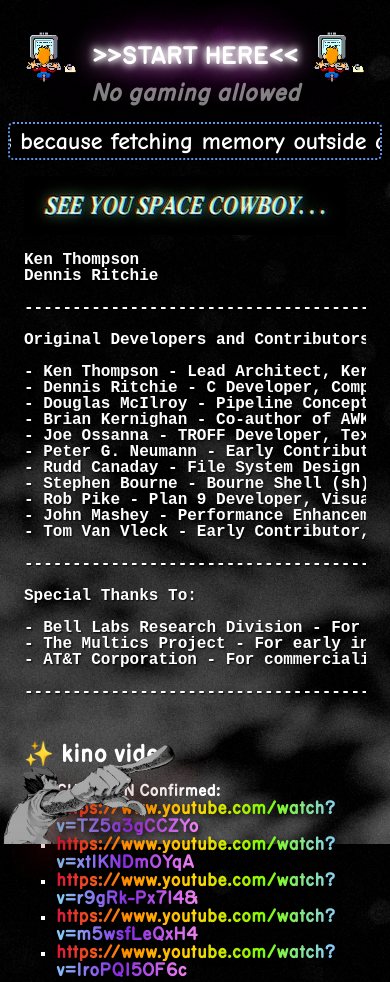
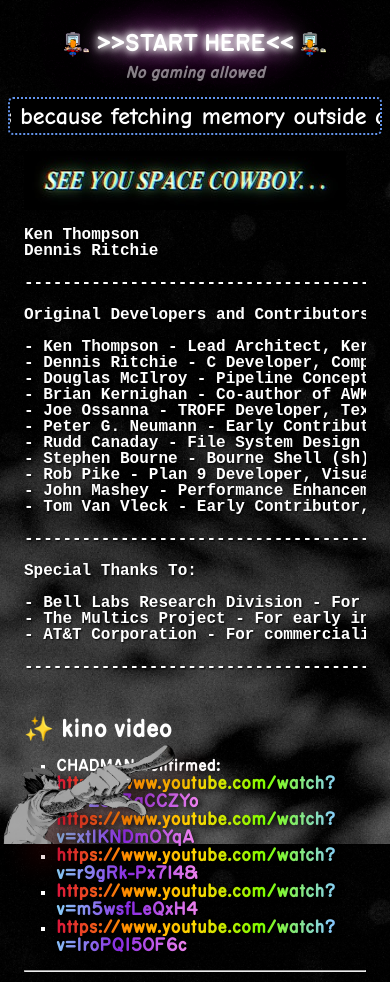
Before and after one commit to sachahjkl/grind-brother-grind, a plain HTML site: page index.html in a window 390 px wide. Shown: the top 982 px of the page. Drawn offline with Linux system fonts and the light colour scheme.

Commit message:
make it scale

```diff
--- a/index.html
+++ b/index.html
@@ -242,33 +242,65 @@
         }
       }
 
+      :root {
+        --main-font-size: 4rem;
+        --sub-font-size: 2rem;
+        --img-height: 100px;
+        --sub-margin: 0rem;
+        --title-gap: 3rem;
+      }
+
       #maintitle {
-        /* margin: 4rem auto 3rem auto; */
         z-index: 2;
         text-align: center;
         display: flex;
         align-items: center;
-        gap: 3rem;
+        gap: var(--title-gap);
         flex-wrap: wrap;
         justify-content: center;
+
+        font-size: var(--main-font-size);
       }
 
-      /* scale font size of title to fit screen */
-      @media screen and (min-width: 1000px) {
-        #maintitle {
-          font-size: clamp(1rem, 10vw, 4rem);
-        }
+      #maintitle img {
+        aspect-ratio: 1 / 1;
+        height: var(--img-height);
+      }
 
-        #maintitle img {
-          width: 100px;
-          height: 100px;
+      #subtitle {
+        text-align: center;
+        font-style: italic;
+        opacity: 0.5;
+        filter: drop-shadow(2px 2px 3px black);
+        font-size: var(--sub-font-size);
+        margin-block-start: var(--sub-margin);
+      }
+
+      @media screen and (max-width: 940px) {
+        :root {
+          --main-font-size: 3rem;
+          --sub-font-size: 1.5rem;
+          --img-height: 75px;
         }
       }
 
-      @media screen and (max-width: 1000px) {
-          #maintitle {
-            gap: 1rem;
-          font-size: clamp(1rem, 6vw, 2rem);
+      @media screen and (max-width: 720px) {
+        :root {
+          --main-font-size: 2rem;
+          --sub-font-size: 1rem;
+          --img-height: 25px;
+          --title-gap: 0.5rem;
+          --sub-margin: 0.5rem;
+        }
+      }
+
+            @media screen and (max-width: 400px) {
+        :root {
+          --main-font-size: 1.4rem;
+          --sub-font-size: 1rem;
+          --img-height: 25px;
+          --title-gap: 0.5rem;
+          --sub-margin: 0.5rem;
         }
       }
 
@@ -360,21 +392,11 @@
     <main style="margin: 0 0.5rem">
       <hgroup style="margin: 2rem 0.25rem 1rem 0.25rem">
         <h1 class="neonText" id="maintitle">
-          <img width="50px" height="50px" src="./computer-ani.gif" alt="computer" />
+          <img src="./computer-ani.gif" alt="computer" />
           &gt;&gt;START HERE&lt;&lt;
-          <img width="50px" height="50px" src="./computer-ani.gif" alt="computer" />
+          <img src="./computer-ani.gif" alt="computer" />
         </h1>
-        <h2
-          style="
-            text-align: center;
-            font-style: italic;
-            opacity: 0.5;
-            font-size: x-large;
-            filter: drop-shadow(2px 2px 3px black);
-          "
-        >
-          No gaming allowed
-        </h2>
+        <h2 id="subtitle">No gaming allowed</h2>
       </hgroup>
 
       <div class="marquee" style="margin-block-end: 1rem">
```
